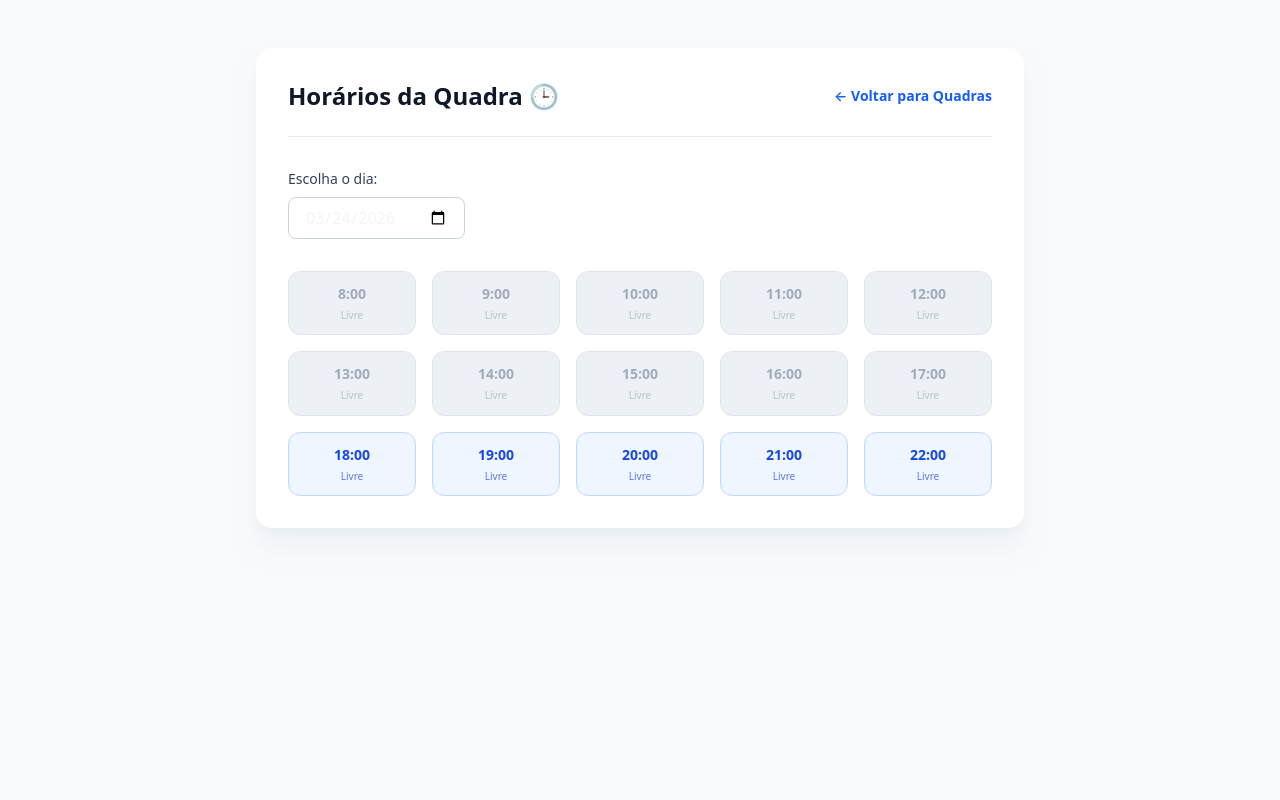
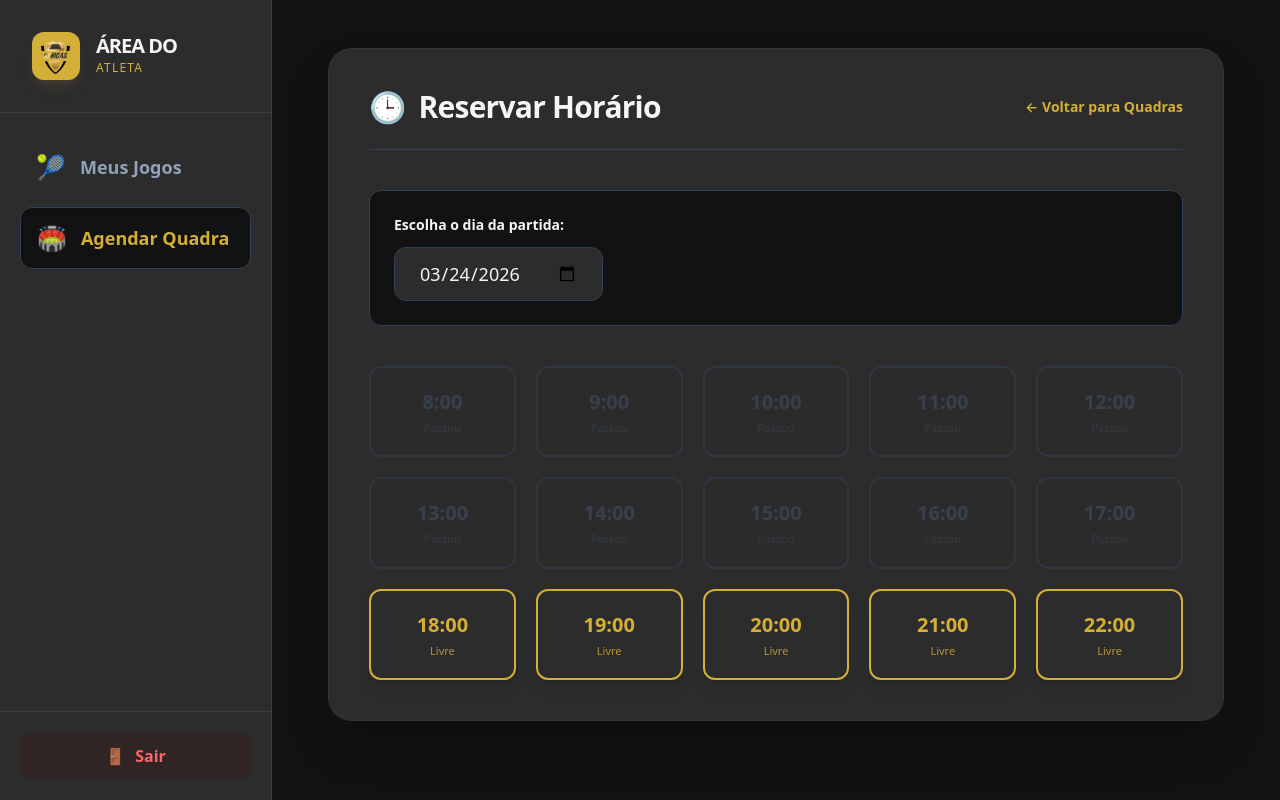
Before and after one commit to matos17igor/ct-bicas, a React (Vite) app in the folder frontend/: page /courts/1 in a window 1280 px wide. Built offline with nearby package versions, Linux system fonts and the light colour scheme; no server answers; sample sign-in values are in the browser's storage.

Commit message:
feat: estiliza sidebars e area de agendamento com as paletas do ct

```diff
--- a/frontend/src/components/UserSidebar.tsx
+++ b/frontend/src/components/UserSidebar.tsx
@@ -1,62 +1,67 @@
 import { useNavigate, useLocation } from "react-router-dom";
+import logoCt from "../assets/ct-bicas-removebg-preview.png";
 
 export function UserSidebar() {
   const navigate = useNavigate();
   const location = useLocation();
 
   function handleLogout() {
-    localStorage.removeItem("@ArenaSaaS:token");
+    localStorage.removeItem("@CTBicas:token");
     navigate("/");
   }
 
   const isActive = (path: string) => location.pathname.startsWith(path);
 
   return (
-    <aside className="w-64 bg-white border-r border-slate-200 min-h-screen flex flex-col">
-      {/* Logo da Arena */}
-      <div className="p-6 flex items-center gap-3 border-b border-slate-100">
-        <div className="w-10 h-10 bg-blue-600 rounded-lg flex items-center justify-center shadow-md shadow-blue-200">
-          <span className="text-white font-bold">CT</span>
+    <aside className="w-68 bg-ct-card border-r border-slate-300/10 min-h-screen flex flex-col text-slate-300">
+      <div className="p-8 flex items-center gap-4 border-b border-slate-300/10 mb-6">
+        <div className="w-12 h-12 bg-ct-gold rounded-xl flex items-center justify-center shadow-lg shadow-ct-gold/10">
+          <span className="text-ct-dark font-black text-xl">
+            <img src={logoCt} alt="Logo CT Bicas" />
+          </span>
         </div>
-        <span className="text-slate-900 font-bold text-lg tracking-wide">
-          Área do Atleta
-        </span>
+        <div>
+          <span className="text-ct-text font-extrabold text-xl tracking-tighter block leading-none">
+            ÁREA DO
+          </span>
+          <span className="text-ct-gold font-medium text-xs uppercase tracking-widest mt-1 block">
+            Atleta
+          </span>
+        </div>
       </div>
 
-      {/* Menu de Navegação */}
-      <nav className="flex-1 p-4 flex flex-col gap-2 mt-2">
+      <nav className="flex-1 px-5 flex flex-col gap-2.5">
         <button
           onClick={() => navigate("/dashboard")}
-          className={`flex items-center gap-3 px-4 py-3 rounded-lg text-left font-medium transition-colors cursor-pointer
+          className={`flex items-center gap-3.5 px-4 py-3.5 rounded-xl text-left font-semibold transition-colors cursor-pointer text-lg
             ${
               location.pathname === "/dashboard"
-                ? "bg-blue-50 text-blue-700"
-                : "text-slate-600 hover:bg-slate-50 hover:text-slate-900"
+                ? "bg-ct-dark text-ct-gold shadow-inner border border-slate-700"
+                : "text-slate-400 hover:bg-ct-dark/50 hover:text-ct-gold hover:shadow-sm"
             }`}
         >
-          <span className="text-xl">🎾</span> Meus Jogos
+          <span className="text-2xl opacity-90">🎾</span> Meus Jogos
         </button>
 
         <button
           onClick={() => navigate("/courts")}
-          className={`flex items-center gap-3 px-4 py-3 rounded-lg text-left font-medium transition-colors cursor-pointer
+          className={`flex items-center gap-3.5 px-4 py-3.5 rounded-xl text-left font-semibold transition-colors cursor-pointer text-lg
             ${
               isActive("/courts")
-                ? "bg-blue-50 text-blue-700"
-                : "text-slate-600 hover:bg-slate-50 hover:text-slate-900"
+                ? "bg-ct-dark text-ct-gold shadow-inner border border-slate-700"
+                : "text-slate-400 hover:bg-ct-dark/50 hover:text-ct-gold hover:shadow-sm"
             }`}
         >
-          <span className="text-xl">🏟️</span> Agendar Quadra
+          <span className="text-2xl opacity-90">🏟️</span> Agendar Quadra
         </button>
       </nav>
 
-      {/* Rodapé com botão de Sair */}
-      <div className="p-4 border-t border-slate-100">
+      <div className="p-5 mt-auto border-t border-slate-300/10">
         <button
           onClick={handleLogout}
-          className="w-full flex items-center justify-center gap-2 px-4 py-2 bg-red-50 text-red-600 font-medium rounded-lg hover:bg-red-100 transition-colors cursor-pointer"
+          className="w-full flex items-center justify-center gap-2.5 px-4 py-3 bg-red-950/20 text-red-400 rounded-xl hover:bg-red-950/40 hover:text-red-300 transition-colors cursor-pointer font-bold"
         >
-          <span className="text-lg">🚪</span> Sair
+          <span>🚪</span> Sair
         </button>
       </div>
     </aside>
--- a/frontend/src/pages/Schedule.tsx
+++ b/frontend/src/pages/Schedule.tsx
@@ -1,6 +1,7 @@
 import { useEffect, useState } from "react";
 import { useParams, useNavigate } from "react-router-dom";
 import { api } from "../services/api";
+import { UserSidebar } from "../components/UserSidebar";
 
 export function Schedule() {
   const { courtId } = useParams(); // Pega o ID da quadra que vai estar na URL
@@ -13,6 +14,7 @@ export function Schedule() {
   ).padStart(2, "0")}-${String(now.getDate()).padStart(2, "0")}`;
   const [date, setDate] = useState(localToday);
   const [bookedHours, setBookedHours] = useState<number[]>([]);
+  const [selectedHour, setSelectedHour] = useState<number | null>(null);
 
   // Horários de funcionamento (8h às 22h)
   const operatingHours = [
@@ -33,6 +35,7 @@ export function Schedule() {
         });
 
         setBookedHours(occupied);
+        setSelectedHour(null);
       } catch (error) {
         console.error("Erro ao buscar horários:", error);
       }
@@ -44,102 +47,123 @@ export function Schedule() {
   }, [courtId, date]);
 
   // Função disparada ao clicar em um horário livre
-  async function handleSchedule(hour: number) {
-    const confirm = window.confirm(
-      `Confirmar agendamento para as ${hour}:00h?`
-    );
-    if (!confirm) return;
+  async function handleConfirmSchedule() {
+    if (selectedHour === null) {
+      alert("Por favor, selecione um horário primeiro.");
+      return;
+    }
 
     try {
       const startTime = new Date(
-        `${date}T${hour.toString().padStart(2, "0")}:00:00`
+        `${date}T${selectedHour.toString().padStart(2, "0")}:00:00`
       ).toISOString();
       const endTime = new Date(
-        `${date}T${(hour + 1).toString().padStart(2, "0")}:00:00`
+        `${date}T${(selectedHour + 1).toString().padStart(2, "0")}:00:00`
       ).toISOString();
 
-      await api.post("/bookings", {
-        courtId,
-        date,
-        startTime,
-        endTime,
-      });
-
-      alert("Horário agendado com sucesso! 🎾");
+      await api.post("/bookings", { courtId, date, startTime, endTime });
+      alert("Jogo agendado com sucesso! 🎾");
       navigate("/dashboard");
     } catch (error: any) {
       console.error(error);
-      alert(error.response?.data?.error || "Erro ao agendar o horário.");
+      alert(error.response?.data?.error || "Erro ao agendar o jogo.");
     }
   }
 
   return (
-    <div className="min-h-screen bg-slate-50 p-8 md:p-12">
-      <div className="max-w-3xl mx-auto bg-white p-8 rounded-2xl shadow-xl shadow-slate-200/50">
-        <div className="flex items-center justify-between mb-8 pb-6 border-b border-slate-200">
-          <h2 className="text-2xl font-extrabold text-slate-900">
-            Horários da Quadra 🕒
+    <div className="flex min-h-screen bg-ct-dark text-ct-text">
+      <UserSidebar />
+
+      <main className="flex-1 p-8 md:p-12 overflow-y-auto">
+        <div className="max-w-4xl mx-auto bg-ct-card p-10 rounded-3xl shadow-2xl border border-slate-300/5">
+          <div className="flex items-center justify-between mb-10 pb-6 border-b border-slate-700">
+            <div className="flex items-center gap-3">
+              <span className="text-3xl text-ct-gold">🕒</span>
+              <h2 className="text-3xl font-extrabold tracking-tight">
+                Reservar Horário
               </h2>
+            </div>
             <button
               onClick={() => navigate("/courts")}
-            className="text-sm font-semibold text-blue-600 hover:underline cursor-pointer"
+              className="text-sm font-semibold text-ct-gold hover:text-ct-gold-hover hover:underline cursor-pointer"
             >
               ← Voltar para Quadras
             </button>
           </div>
 
-        {/* O Calendário (Input de Data) */}
-        <div className="mb-8">
-          <label className="block text-sm font-medium text-slate-700 mb-2">
-            Escolha o dia:
+          <div className="mb-10 bg-ct-dark p-6 rounded-xl border border-slate-700">
+            <label className="block text-sm font-semibold text-ct-text mb-3">
+              Escolha o dia da partida:
             </label>
             <input
               type="date"
               value={date}
-            min={localToday} // Impede de agendar no passado
+              min={localToday}
               onChange={(e) => setDate(e.target.value)}
-            className="w-full md:w-auto px-4 py-2 border border-slate-300 rounded-lg focus:ring-2 focus:ring-blue-500 focus:border-blue-500 outline-none"
+              className="w-full md:w-auto px-6 py-3 bg-ct-card text-ct-text border border-slate-700 rounded-xl focus:ring-2 focus:ring-ct-gold/50 focus:border-ct-gold outline-none text-lg font-medium"
             />
           </div>
 
-        {/* Grid de Horários */}
-        <div className="grid grid-cols-3 sm:grid-cols-4 md:grid-cols-5 gap-4">
+          <div className="grid grid-cols-2 sm:grid-cols-3 md:grid-cols-4 lg:grid-cols-5 gap-5">
             {operatingHours.map((hour) => {
               const isBooked = bookedHours.includes(hour);
-
               const currentHour = new Date().getHours();
               const isPast = date === localToday && hour <= currentHour;
               const isDisabled = isBooked || isPast;
+
+              // Verifica se este bloco específico é o selecionado
+              const isSelected = selectedHour === hour;
 
               return (
                 <button
                   key={hour}
                   disabled={isDisabled}
-                onClick={() => handleSchedule(hour)}
-                className={`py-3 rounded-xl font-bold text-sm transition-all duration-200 flex flex-col items-center justify-center border
+                  onClick={() => setSelectedHour(hour)}
+                  className={`py-5 rounded-xl font-extrabold text-xl transition-all duration-150 flex flex-col items-center justify-center border-2 shadow-lg
                     ${
                       isDisabled
-                        ? "bg-slate-200 text-slate-500 border-slate-300 opacity-60 cursor-not-allowed"
-                        : "bg-blue-50 text-blue-700 border-blue-200 hover:bg-blue-600 hover:text-white hover:shadow-md cursor-pointer"
+                        ? "bg-ct-card/60 text-slate-600 border-slate-700 opacity-50 cursor-not-allowed shadow-none"
+                        : isSelected
+                        ? // SELECIONADO: Dourado Sólido
+                          "bg-ct-gold text-ct-dark border-ct-gold-hover cursor-pointer"
+                        : // LIVRE: Borda Dourada, texto Dourado
+                          "bg-ct-card text-ct-gold border-ct-gold hover:bg-ct-gold hover:text-ct-dark cursor-pointer"
                     }
                   `}
                 >
-                {hour}:00
+                  <span>{hour}:00</span>
                   {isBooked && (
-                  <span className="block text-[10px] font-normal mt-1">
+                    <span className="text-[11px] font-normal mt-1 opacity-70">
                       Ocupado
                     </span>
                   )}
-                {!isBooked && (
-                  <span className="block text-[10px] font-normal mt-1 text-inherit opacity-70">
-                    Livre
+                  {isPast && !isBooked && (
+                    <span className="text-[11px] font-normal mt-1 opacity-70">
+                      Passou
+                    </span>
+                  )}
+                  {!isDisabled && (
+                    <span className="text-[11px] font-normal mt-1 opacity-80">
+                      {isSelected ? "Selecionado" : "Livre"}
                     </span>
                   )}
                 </button>
               );
             })}
           </div>
+
+          {selectedHour !== null && (
+            <div className="mt-12 pt-8 border-t border-slate-700 flex justify-end">
+              <button
+                onClick={handleConfirmSchedule}
+                className="px-10 py-4 bg-ct-gold text-ct-dark font-black rounded-2xl hover:bg-ct-gold-hover transition-all duration-150 cursor-pointer text-xl shadow-2xl shadow-ct-gold/30 flex items-center gap-3"
+              >
+                Confirmar Agendamento para as {selectedHour}:00h
+              </button>
             </div>
+          )}
+        </div>
+      </main>
     </div>
   );
 }
```
Also changed, not shown: frontend/src/components/AdminSidebar.tsx (+38 -33 lines). Lines whose indentation alone changed are shown as unchanged.
